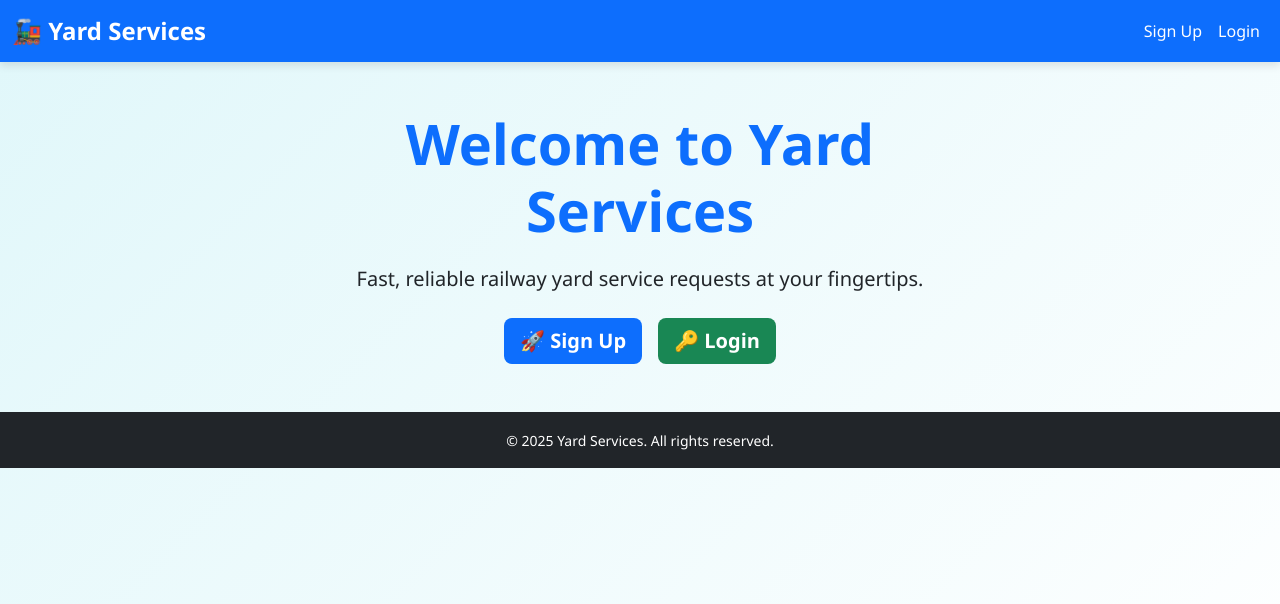
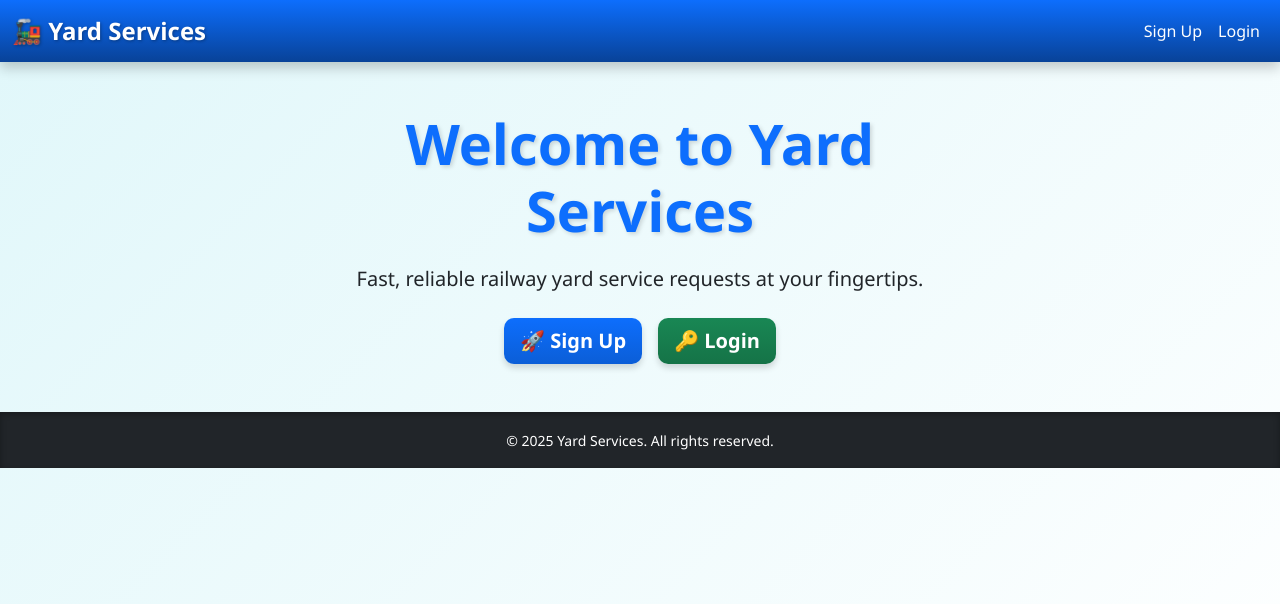
Before and after one commit to Mr-A-Hacker/Yard-services, a Flask app: page / in a window 1280 px wide. Shown: the top 604 px of the page. Run offline with Flask 3, Linux system fonts and the light colour scheme.

Commit message:
Update style.css

```diff
--- a/static/style.css
+++ b/static/style.css
@@ -9,16 +9,21 @@ body {
 
 /* === NAVBAR === */
 .navbar {
-  background-color: #0d6efd;
-  box-shadow: 0 4px 8px rgba(0,0,0,0.1);
+  background: linear-gradient(180deg, #0d6efd, #084298);
+  box-shadow: 0 6px 12px rgba(0,0,0,0.2);
 }
 .navbar-brand {
   font-weight: bold;
   font-size: 1.5rem;
+  text-shadow: 1px 1px 3px rgba(0,0,0,0.3);
 }
 .navbar-nav .nav-link {
   color: #fff !important;
   font-weight: 500;
+  transition: color 0.2s ease;
+}
+.navbar-nav .nav-link:hover {
+  color: #ffc107 !important;
 }
 
 /* === FOOTER === */
@@ -28,6 +33,7 @@ footer {
   text-align: center;
   padding: 15px;
   margin-top: 40px;
+  box-shadow: inset 0 2px 6px rgba(0,0,0,0.3);
 }
 
 /* === HEADINGS === */
@@ -35,17 +41,22 @@ h1, h2, h3 {
   font-weight: 700;
   color: #0d6efd;
   margin-bottom: 20px;
+  text-shadow: 2px 2px 4px rgba(0,0,0,0.15);
 }
 
 /* === FORMS === */
 form {
-  background-color: #fff;
+  background: linear-gradient(145deg, #ffffff, #f1f1f1);
   padding: 30px;
   border-radius: 12px;
-  box-shadow: 0 4px 12px rgba(0,0,0,0.1);
+  border: 1px solid #e0e0e0;
+  box-shadow: 4px 4px 8px rgba(0,0,0,0.1),
+              -4px -4px 8px rgba(255,255,255,0.7);
 }
 input, textarea, select {
   border-radius: 8px !important;
+  border: 1px solid #ccc;
+  box-shadow: inset 2px 2px 4px rgba(0,0,0,0.1);
 }
 label {
   font-weight: 600;
@@ -54,47 +65,43 @@ label {
 
 /* === BUTTONS === */
 .btn {
-  border-radius: 8px;
+  border-radius: 10px;
   font-weight: 600;
+  box-shadow: 0 4px 6px rgba(0,0,0,0.15);
+  transition: transform 0.15s ease, box-shadow 0.15s ease;
+}
+.btn:hover {
+  transform: translateY(-2px);
+  box-shadow: 0 6px 10px rgba(0,0,0,0.25);
 }
 .btn-primary {
-  background-color: #0d6efd;
+  background: linear-gradient(180deg, #0d6efd, #0b5ed7);
   border: none;
 }
-.btn-primary:hover {
-  background-color: #0b5ed7;
-}
 .btn-success {
-  background-color: #198754;
+  background: linear-gradient(180deg, #198754, #157347);
   border: none;
 }
-.btn-success:hover {
-  background-color: #157347;
-}
 .btn-danger {
-  background-color: #dc3545;
+  background: linear-gradient(180deg, #dc3545, #bb2d3b);
   border: none;
 }
-.btn-danger:hover {
-  background-color: #bb2d3b;
-}
 .btn-secondary {
-  background-color: #6c757d;
+  background: linear-gradient(180deg, #6c757d, #5c636a);
   border: none;
-}
-.btn-secondary:hover {
-  background-color: #5c636a;
 }
 
 /* === TOKENS === */
 .token-badge {
   font-size: 1.5rem;
   padding: 10px 20px;
-  background: #ffc107;
+  background: linear-gradient(135deg, #ffd54f, #ffb300);
   color: #212529;
   border-radius: 8px;
   display: inline-block;
   margin-top: 10px;
+  box-shadow: 0 4px 8px rgba(0,0,0,0.2);
+  text-shadow: 1px 1px 2px rgba(0,0,0,0.2);
 }
 
 /* === CONTAINERS === */
@@ -105,7 +112,9 @@ label {
 /* === LINKS === */
 a {
   text-decoration: none;
+  transition: color 0.2s ease;
 }
 a:hover {
   text-decoration: underline;
+  color: #0d6efd;
 }
```
